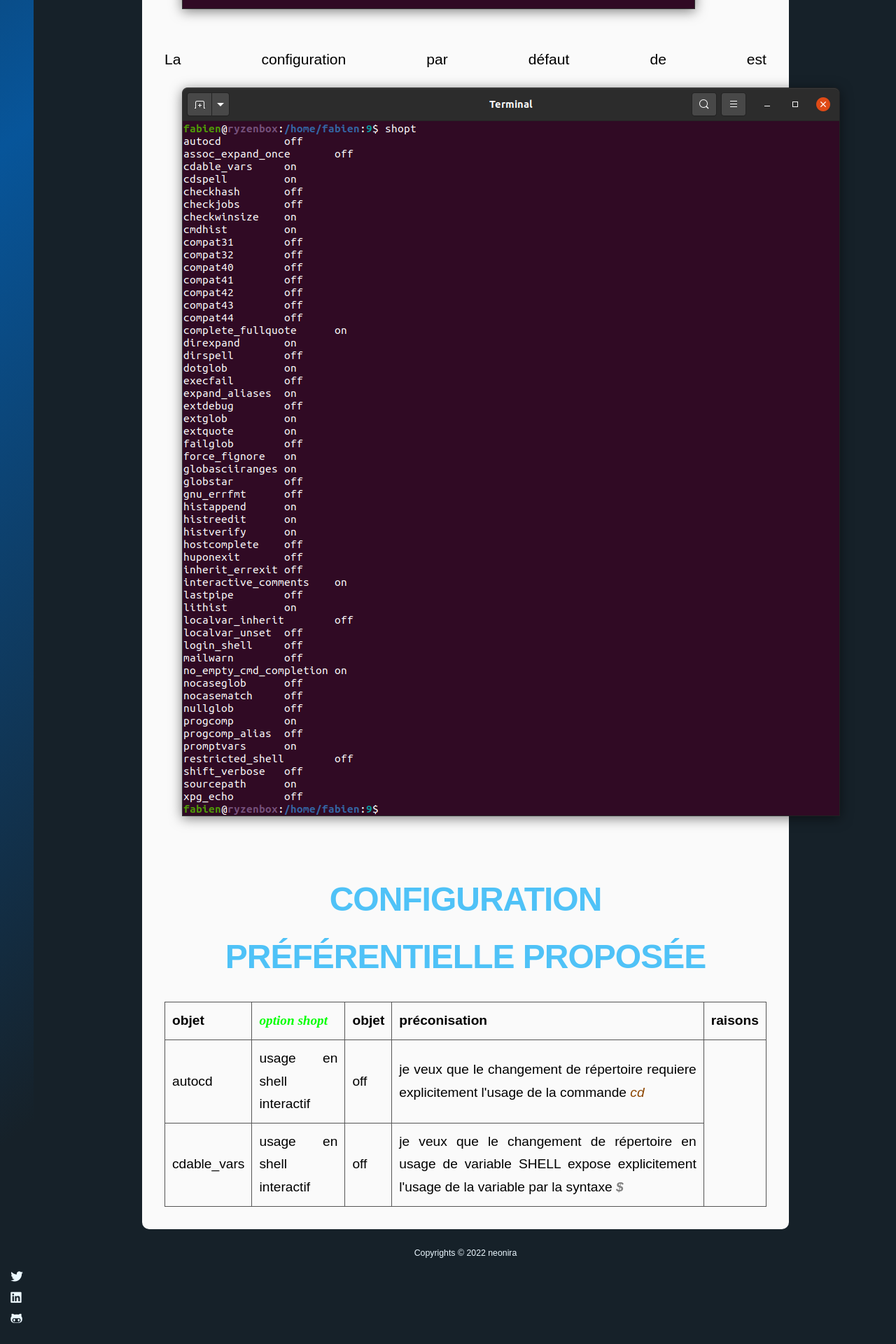
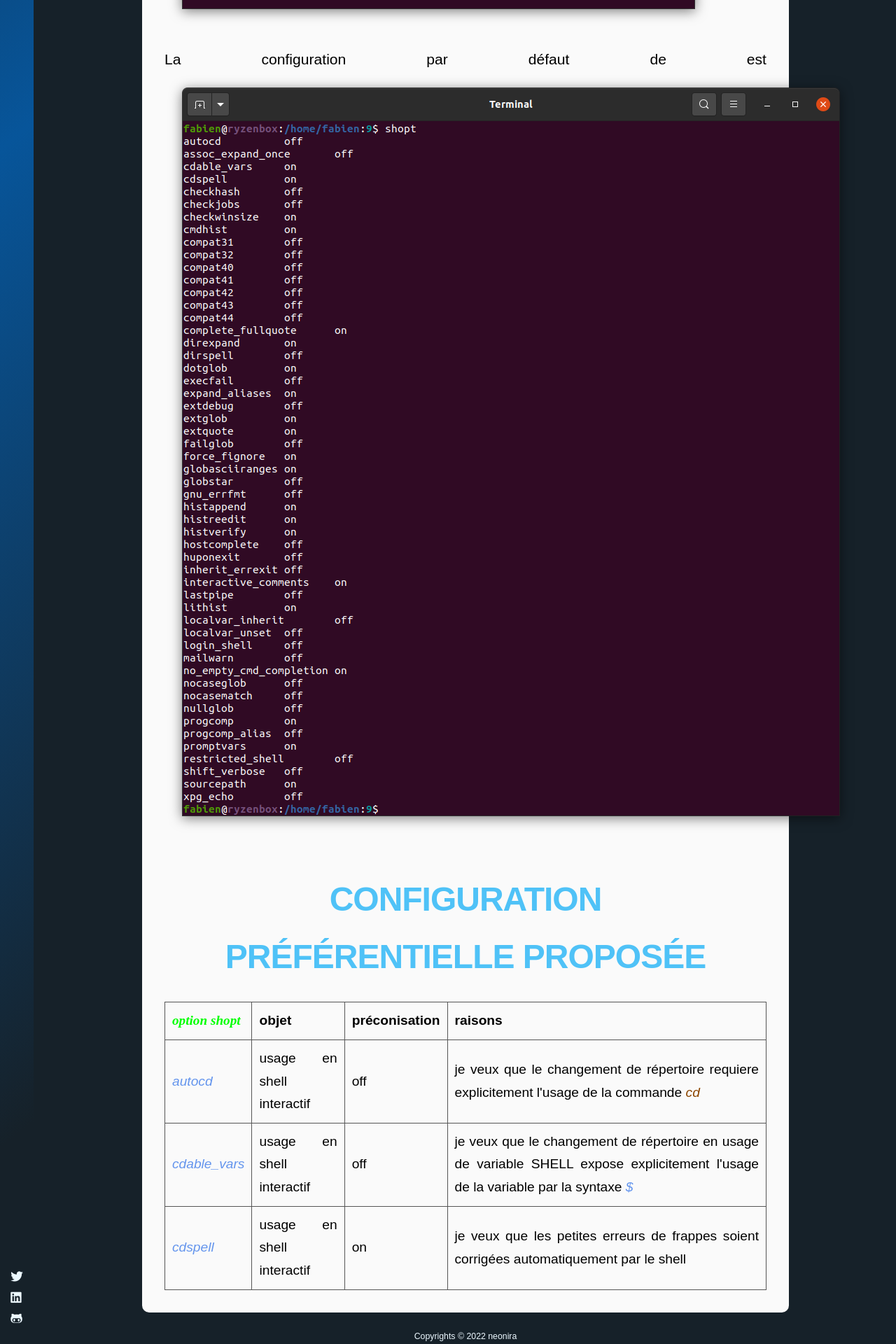
Before and after one commit to neonira/neonira.github.io, a Jekyll site: the page built from _posts/2022-01-02-bash-shopt.md, in a window 1280 px wide. Shown: the part 1216-3136 px from the top of the page at 70% size. Built offline with Jekyll 4.4.1, drawn with Linux system fonts in a browser that asks for light colours; nearby versions of some CDN libraries; some web fonts are replaced.

Commit message:
added blogs

```diff
--- a/_posts/2022-01-02-bash-shopt.md
+++ b/_posts/2022-01-02-bash-shopt.md
@@ -27,7 +27,8 @@ La configuration par défaut de est
 # Configuration préférentielle proposée
 
 <table>
-<tr><th>objet</th><th><cite style='font-family:courrier;color:lime'>option shopt</cite></th><th>objet</th><th>préconisation</th><th>raisons</th></tr>
-<tr><td>autocd</td><td>usage en shell interactif</td><td>off</td><td>je veux que le changement de répertoire requiere explicitement l'usage de la commande <cite class='exec'>cd</cite></td></tr>
-<tr><td>cdable_vars</td><td>usage en shell interactif</td><td>off</td><td>je veux que le changement de répertoire en usage de variable SHELL expose explicitement l'usage de la variable par la syntaxe <cite class='kw'>$</cite></td></tr>
+<tr><th><cite style='font-family:courrier;color:lime'>option shopt</cite></th><th>objet</th><th>préconisation</th><th>raisons</th></tr>
+<tr><td><cite class='oc'>autocd</cite></td><td>usage en shell interactif</td><td>off</td><td>je veux que le changement de répertoire requiere explicitement l'usage de la commande <cite class='exec'>cd</cite></td></tr>
+<tr><td><cite class='oc'>cdable_vars</cite></td><td>usage en shell interactif</td><td>off</td><td>je veux que le changement de répertoire en usage de variable SHELL expose explicitement l'usage de la variable par la syntaxe <cite class='oc'>$</cite></td></tr>
+<tr><td><cite class='oc'>cdspell</cite></td><td>usage en shell interactif</td><td>on</td><td>je veux que les petites erreurs de frappes soient corrigées automatiquement par le shell</td></tr>
 </table>
```
